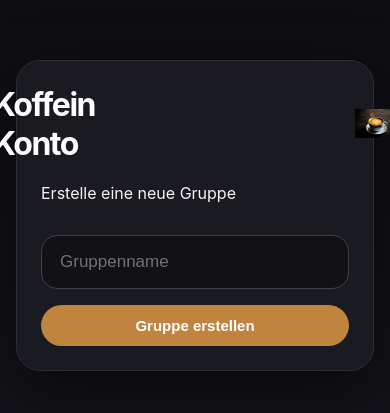
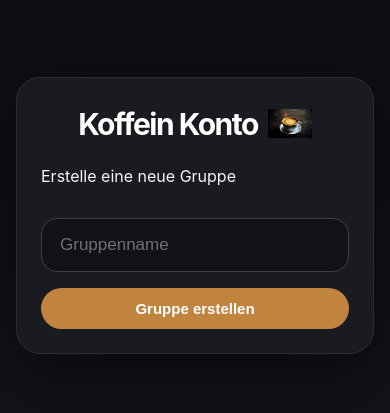
Before and after one commit to mlg-13/koffein-konto, a Next.js app: page / in a window 390 px wide. Shown: the part 207-620 px from the top of the page. Built offline with nearby package versions, Linux system fonts and the light colour scheme.

Commit message:
Fix2 logo

```diff
--- a/app/globals.css
+++ b/app/globals.css
@@ -231,44 +231,31 @@ h2 {
 
 .brand-row {
   display: flex;
-  flex-direction: row;
   align-items: center;
   justify-content: center;
   gap: 16px;
   margin-bottom: 20px;
-
 }
 
 .brand-logo {
   width: 90px;
   height: 90px;
   object-fit: contain;
-  margin-left: 250px;
-
-}
-.brand-logo-site {
-  width: 90px;
-  height: 90px;
-  object-fit: contain;
-  margin-left: 25px;
-
+  margin-left: 0;
 }
 
 @media (max-width: 600px) {
-  .brand-row,
   .brand-row {
-    justify-content: center;
     gap: 10px;
   }
 
-  .brand-row h1,
   .brand-row h1 {
-    font-size: 32px;
+    font-size: 30px;
   }
 
-  .brand-logo,
   .brand-logo {
-    width: 42px;
-    height: 42px;
+    width: 44px;
+    height: 44px;
+    margin-left: 0;
   }
 }
```
